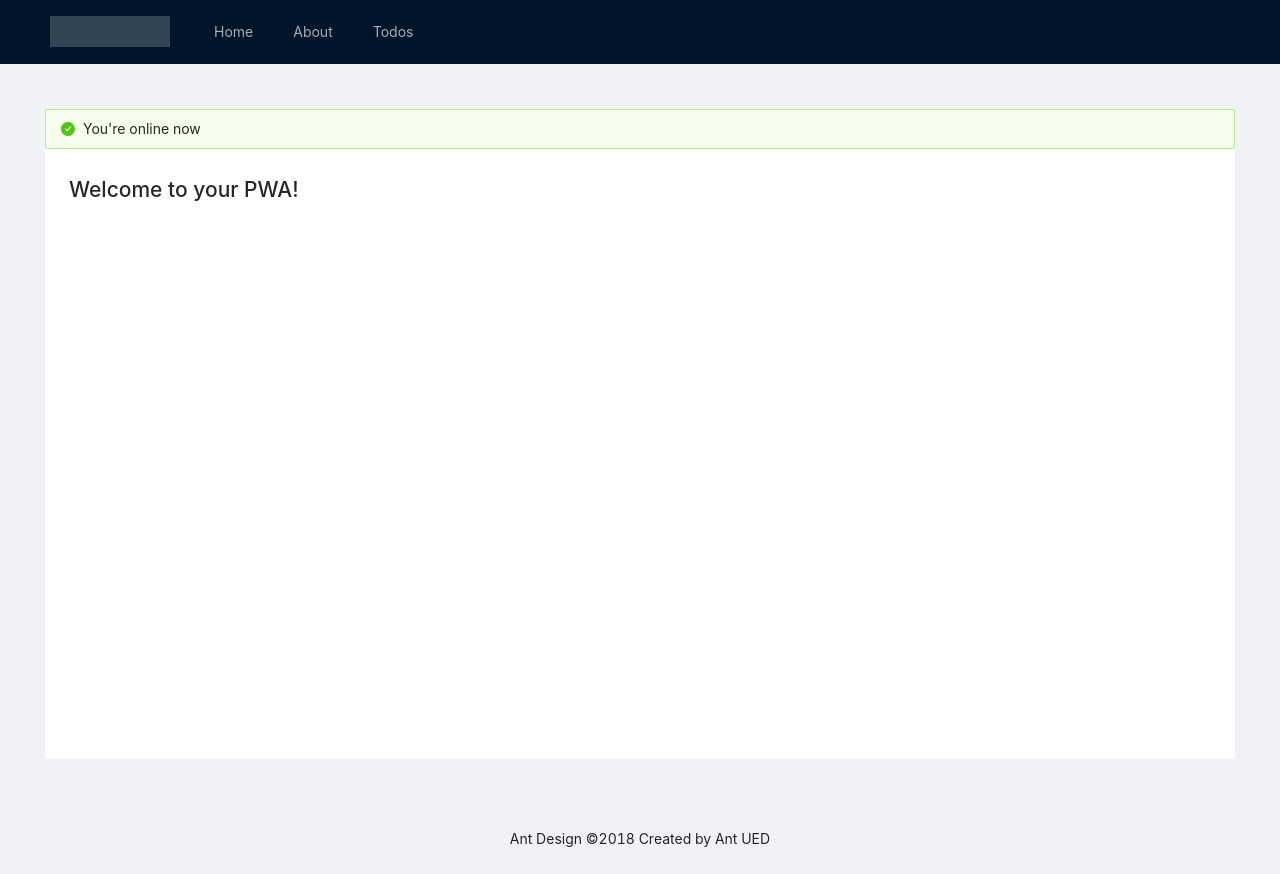
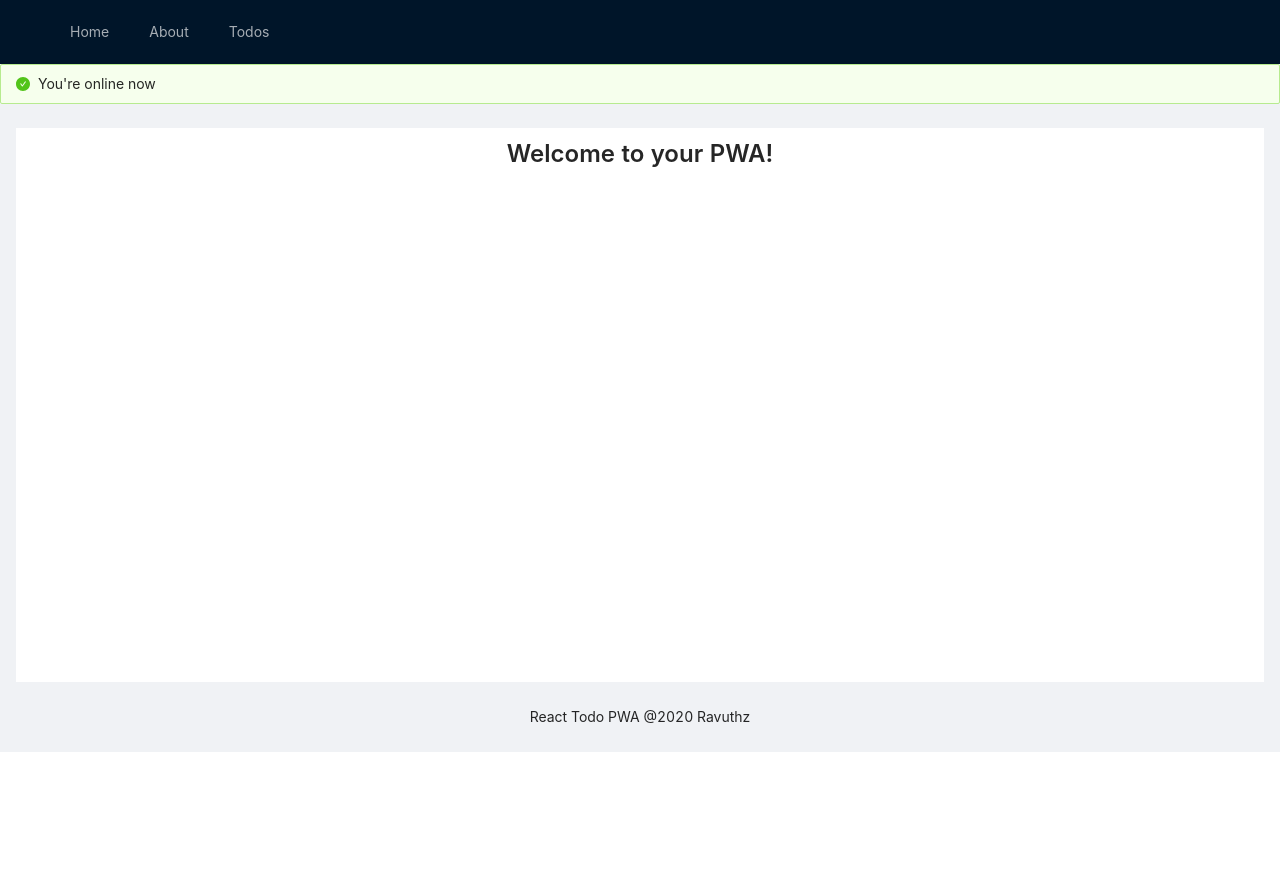
Before and after one commit to ravuthz/pwa-react-typescript, a React (Create React App) app: page / in a window 1280 px wide. After the commit the page ends 800 px from the top, so only its background shows below. Built offline with nearby package versions, Linux system fonts and the light colour scheme.

Commit message:
Update some style for resposive

```diff
--- a/src/Components/About/About.tsx
+++ b/src/Components/About/About.tsx
@@ -1,7 +1,10 @@
 import React from "react";
+import { Typography } from "antd";
+
+const { Title } = Typography;
 
 const About: React.FC = () => (
-  <h1>This is a PWA</h1>
+  <Title level={3} className="page-header-title">This is a PWA</Title>
 );
 
 export default About;
--- a/src/Components/App.css
+++ b/src/Components/App.css
@@ -2,24 +2,25 @@
 
 .site-layout-content {
   background: #fff;
-  padding: 24px;
-  /* min-height: 280px; */
-  /* Padding, Header, BreadCrumbs, Footer */
-  /* 24px + 64px + 21.6px = 109.6 + 69.6px*/
-  height: calc(100vh - 190px);
+  padding: 10px 0px 0px 0px;
+  margin: 0px;
+  min-height: 69.2vh;
 }
 
-.logo {
-  width: 120px;
-  height: 31px;
-  background: rgba(255, 255, 255, 0.2);
-  margin: 16px 24px 16px 0;
-  float: left;
+.todo-form-container,
+.todo-list-container {
+  width: 100%;
 }
 
-.todo-list-container {
-  border: 1px solid #e8e8e8;
-  /* border-radius: 4px; */
-  overflow: auto;
-  height: 300px;
+.todo-form-container .ant-form {
+  padding-left: 1.2em;
+  padding-right: 1.2em;
 }
+
+.todo-list-container .ant-list {
+  margin: 1.2em;
+}
+
+.ant-typography.page-header-title {
+  text-align: center;
+}
--- a/src/Components/App.tsx
+++ b/src/Components/App.tsx
@@ -21,7 +21,6 @@ const App: React.FC = () => {
       <Suspense fallback={<div>Loading...</div>}>
         <Layout className="layout">
           <Header>
-            <div className="logo" />
             <Menu theme="dark" mode="horizontal" defaultSelectedKeys={["2"]}>
               <Menu.Item key="home">
                 <Link to="/">Home</Link>
@@ -34,8 +33,8 @@ const App: React.FC = () => {
               </Menu.Item>
             </Menu>
           </Header>
-          <Content style={{ padding: "45px" }}>
-            {offline ? <Alert message="You're offline now" type="error" showIcon />:<Alert message="You're online now" type="success" showIcon />}
+          {offline ? <Alert message="You're offline now" type="error" showIcon />:<Alert message="You're online now" type="success" showIcon />}
+          <Content style={{ margin: '24px 16px 0', overflow: 'initial' }}>
             <div className="site-layout-content">
               <Switch>
                 <Route path="/todos">
@@ -51,7 +50,7 @@ const App: React.FC = () => {
             </div>
           </Content>
           <Footer style={{ textAlign: "center" }}>
-            Ant Design ©2018 Created by Ant UED
+            React Todo PWA @2020 Ravuthz
           </Footer>
         </Layout>
       </Suspense>
--- a/src/Components/Home/Home.tsx
+++ b/src/Components/Home/Home.tsx
@@ -1,7 +1,10 @@
 import React from "react";
+import { Typography } from "antd";
+
+const { Title } = Typography;
 
 const Home: React.FC = () => (
-  <h1>Welcome to your PWA!</h1>
+  <Title level={3} className="page-header-title">Welcome to your PWA!</Title>
 );
 
 export default Home;
--- a/src/Components/Todos/TodoForm.tsx
+++ b/src/Components/Todos/TodoForm.tsx
@@ -1,6 +1,7 @@
 import { FontSizeOutlined } from "@ant-design/icons";
-import { Button, Form, Input } from "antd";
+import { Form, Input } from "antd";
 import React, { useState } from "react";
+
 import { TodoService } from "../../services/todo.service";
 
 const TodoForm: React.FC = () => {
@@ -20,11 +21,11 @@ const TodoForm: React.FC = () => {
   }
 
   return (
-    <React.Fragment>
+    <div className="todo-form-container">
       <Form
         form={form}
         name="basic"
-        layout="inline"
+        layout="vertical"
         initialValues={{ title: "", completed: false }}
         onFinish={onSuccess}
         onFinishFailed={onFailure}
@@ -35,14 +36,8 @@ const TodoForm: React.FC = () => {
         >
           <Input allowClear size="large" prefix={<FontSizeOutlined />} />
         </Form.Item>
-
-        <Form.Item>
-          <Button size="large" type="primary" htmlType="submit">
-            Add Todo
-          </Button>
-        </Form.Item>
       </Form>
-    </React.Fragment>
+    </div>
   );
 };
 
--- a/src/Components/Todos/TodoList.tsx
+++ b/src/Components/Todos/TodoList.tsx
@@ -2,7 +2,9 @@ import { List, Tag, Button, Space, Modal } from "antd";
 import React, { useState, useEffect } from "react";
 import {
   QuestionCircleOutlined,
-  //   ExclamationCircleOutlined,
+  DeleteOutlined,
+  BorderOutlined,
+  CheckSquareOutlined,
 } from "@ant-design/icons";
 import { todos } from "../../services/firebase";
 import { TodoService } from "../../services/todo.service";
@@ -13,7 +15,8 @@ const TodoList: React.FC = () => {
   const [visible, setVisible] = useState(false);
 
   useEffect(() => {
-    const unsubscribe = todos.orderBy("created_at", "desc")
+    const unsubscribe = todos
+      .orderBy("created_at", "desc")
       .onSnapshot((querySnapshot) => {
         const items: any = querySnapshot.docs.map((doc) => ({
           id: doc.id,
@@ -69,16 +72,21 @@ const TodoList: React.FC = () => {
               title={<a href="https://ant.design">{item.title}</a>}
             />
             <Space>
-              <Button size="small" danger onClick={() => onDeleteClick(item)}>
-                DELETE
-              </Button>
               <Button
+                type="link"
                 size="small"
-                type="primary"
+                danger
+                icon={<DeleteOutlined />}
+                onClick={() => onDeleteClick(item)}
+              />
+              <Button
+                type="link"
+                size="small"
+                icon={
+                  item.completed ? <BorderOutlined /> : <CheckSquareOutlined />
+                }
                 onClick={() => onToggleClick(item)}
-              >
-                TOGGLE
-              </Button>
+              />
               {item.completed ? (
                 <Tag color="success">&nbsp;COMPLETED&nbsp;</Tag>
               ) : (
--- a/src/Components/Todos/Todos.tsx
+++ b/src/Components/Todos/Todos.tsx
@@ -1,14 +1,18 @@
 import React from "react";
 import TodoForm from "./TodoForm";
 import TodoList from "./TodoList";
+import { Typography } from "antd";
+
+const { Title } = Typography;
 
 const Todos: React.FC = () => (
-  <div>
-    <h1>This is a Todos</h1>
+  <>
+    <Title level={3} className="page-header-title">
+      Todo List
+    </Title>
     <TodoForm></TodoForm>
-    <br/>
     <TodoList></TodoList>
-  </div>
+  </>
 );
 
 export default Todos;
--- a/src/services/firebase.ts
+++ b/src/services/firebase.ts
@@ -13,7 +13,11 @@ const config = {
 
 firebase.initializeApp(config);
 
-firebase.firestore();
+firebase.firestore().settings({
+  cacheSizeBytes: firebase.firestore.CACHE_SIZE_UNLIMITED
+});
+
+firebase.firestore().enablePersistence();
 
 export const firestore = firebase.firestore();
 
```
Also changed, not shown: 1 other file (tests, documents, lock files or other folders). Lines whose indentation alone changed are shown as unchanged.
